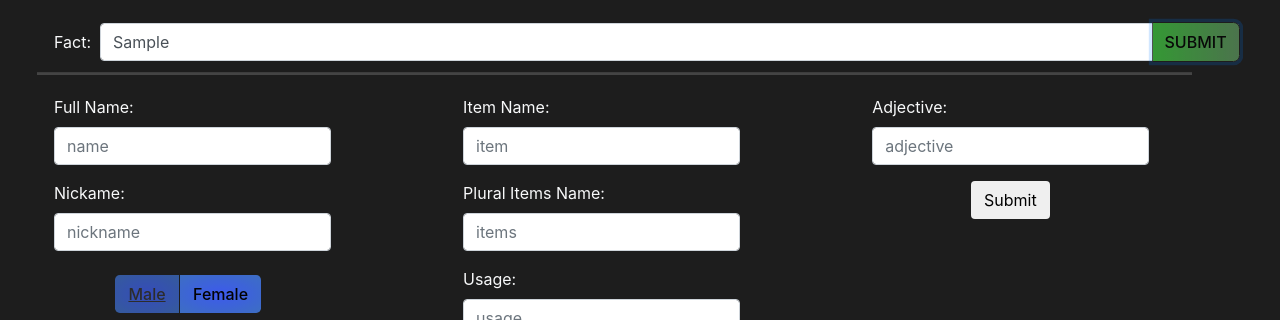
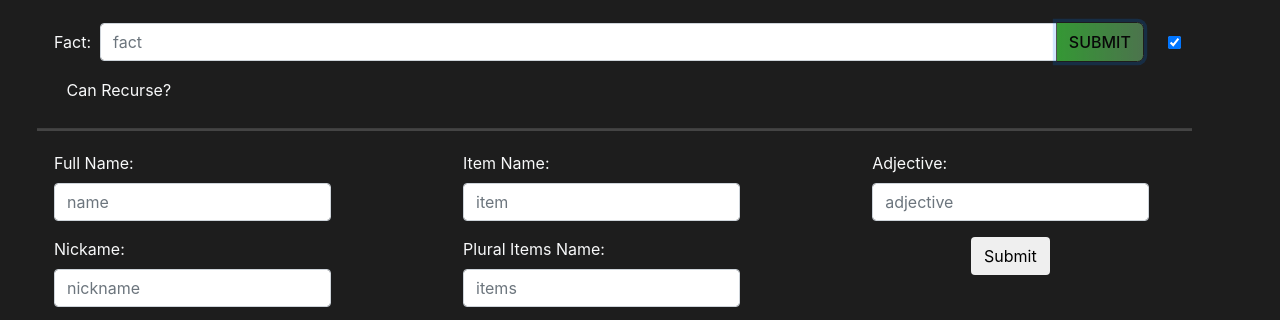
Before and after one commit to AdamSeidman/DSF-Discord-Bot, a website: page http/index.html in a window 1280 px wide. Both pictures are taken after typing "Sample" into the empty fields and a click on the button "SUBMIT". Shown: the part 434-754 px from the top of the page. Drawn offline with nearby package versions, Linux system fonts and the light colour scheme; no server answers.

Commit message:
Add POST /fact Endpoint

```diff
--- a/gui/endpoints.js
+++ b/gui/endpoints.js
@@ -1,10 +1,11 @@
-const { addItem, refreshItems, addPerson, addAdjective } = require('../db/handlers/random-items')
+const { addItem, refreshItems, addPerson, addAdjective, addFact } = require('../db/handlers/random-items')
 
 module.exports = {
     list: [
         {path: 'refresh', action: () => refreshItems()},
         {path: 'person', action: cmd => addPerson(...cmd.split('_'))},
         {path: 'item', action: cmd => addItem(...cmd.split('_'))},
-        {path: 'adjective', action: cmd => addAdjective(cmd)}
+        {path: 'adjective', action: cmd => addAdjective(cmd)},
+        {path: 'fact', action: cmd => addFact(...cmd.split('_'))}
     ]
 }
--- a/http/index.html
+++ b/http/index.html
@@ -19,11 +19,13 @@
         <div class="col-12">
             <form class="form-inline">
                 <div class="form-group col-12">
-                    <label for="newFactInput" class="text-light">Fact:&nbsp;&nbsp;</label>
-                    <input class="form-control" id="newFactInput" placeholder="fact">
+                    <label for="factInput" class="text-light">Fact:&nbsp;&nbsp;</label>
+                    <input class="form-control" id="factInput" placeholder="fact">
                     <div class="input-group-append">
-                        <button type="button" class="btn">SUBMIT</button>
+                        <button type="button" class="btn" onclick="submitFact()">SUBMIT</button>
                     </div>
+                    <input class="ml-4" id="recurse-checkbox" type="checkbox" checked>
+                    <p class="text-light ml-2 mt-3">&nbsp;Can Recurse?</p>
                 </div>
             </form>
         </div>
--- a/http/index.js
+++ b/http/index.js
@@ -65,6 +65,15 @@ var submitItem = function () {
     usageInput.value = ''
 }
 
+var submitFact = function () {
+    var { factInput, fact, error } = getInput('fact')
+    if (error) return
+    let checkbox = document.getElementById('recurse-checkbox')
+    post(`fact/${fact}_${checkbox.checked ? 1 : 0}`)
+    factInput.value = ''
+    checkbox.checked = true
+}
+
 var updateUsage = function () {
     document.getElementById('usage-string').innerHTML =
         `${document.getElementById('usageInput').value.trim()} ${document.getElementById('itemInput').value.trim()}`
--- a/http/style.css
+++ b/http/style.css
@@ -35,8 +35,8 @@ button.btn-light:focus:not(:active) {
     transition: box-shadow 1.5s ease-in;
 }
 
-input.form-control#newFactInput {
-    width: 88%;
+input.form-control#factInput {
+    width: 80%;
     border-radius: 0.25rem 0px 0px 0.25rem;
 }
 
```
Also changed, not shown: db/handlers/random-items.js (+15 -1 lines).
